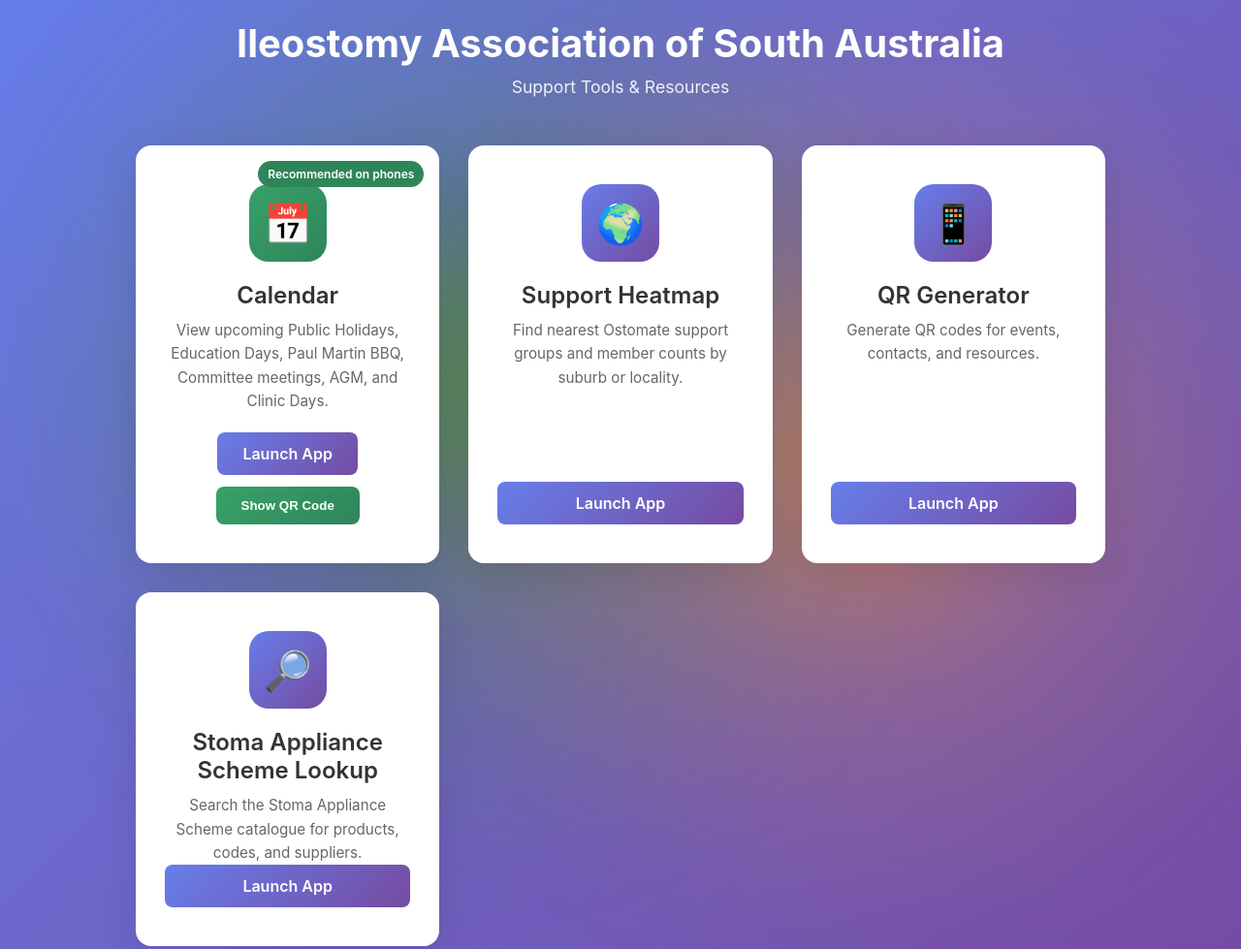
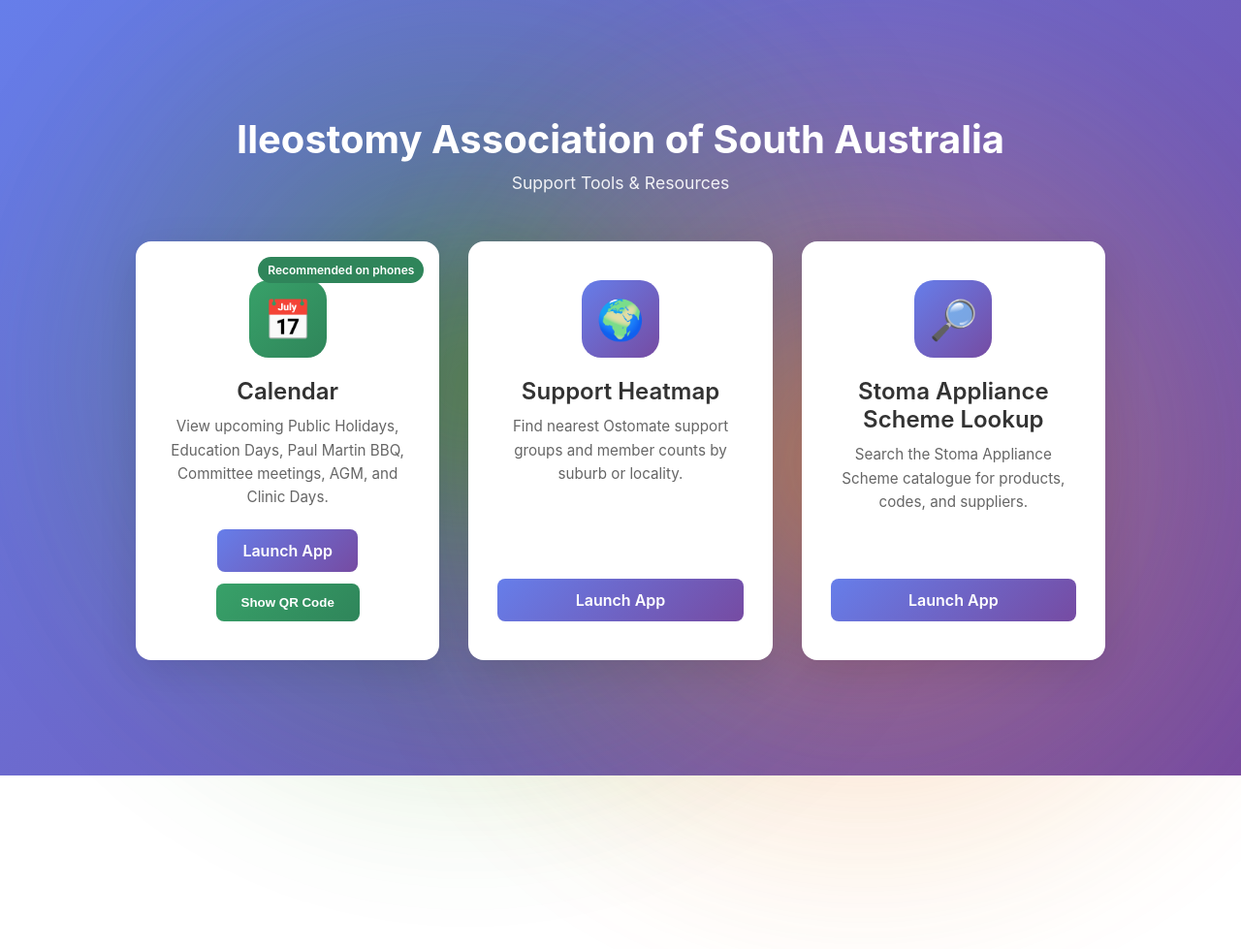
Before and after one commit to FraknToastr/Ileostomy-Association, a plain HTML site: page index.html in a window 1280 px wide. Shown: the top 979 px of the page at 97% size. After the commit the page ends 800 px from the top, so only its background shows below. Drawn offline with Linux system fonts and the light colour scheme.

Commit message:
Remove QR Generator tile from landing page

```diff
--- a/index.html
+++ b/index.html
@@ -294,17 +294,6 @@
             <span class="launch-button">Launch App</span>
         </a>
 
-        <!-- QR Generator -->
-        <a href="https://frakntoastr.github.io/Ileostomy-Association/qr-generator/index.html"
-           class="app-card">
-            <div class="app-icon icon-standard">📱</div>
-            <h2 class="app-title">QR Generator</h2>
-            <p class="app-description">
-                Generate QR codes for events, contacts, and resources.
-            </p>
-            <span class="launch-button">Launch App</span>
-        </a>
-
         <!-- Stoma Appliance Scheme Lookup -->
         <a href="Stoma%20Appliance%20Scheme/stoma-appliance-scheme-lookup-standalone.html"
            class="app-card">
```
